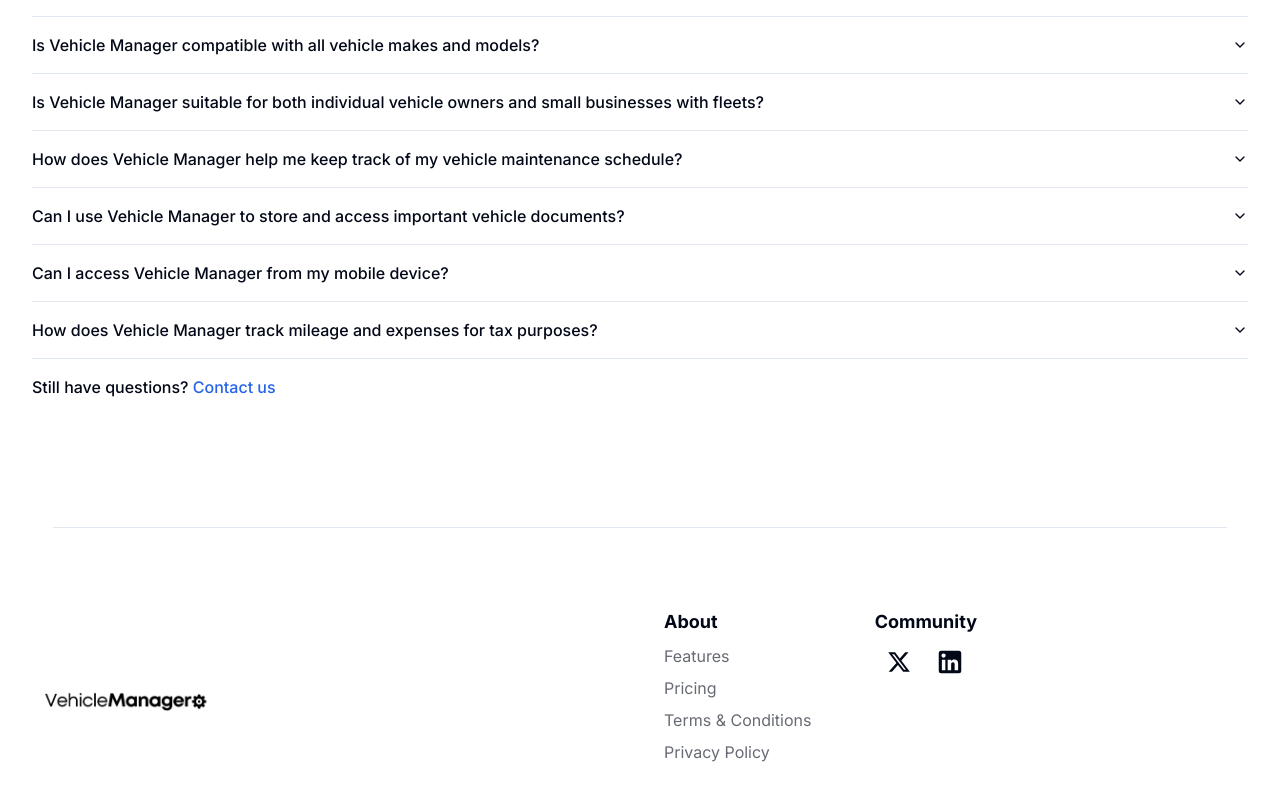
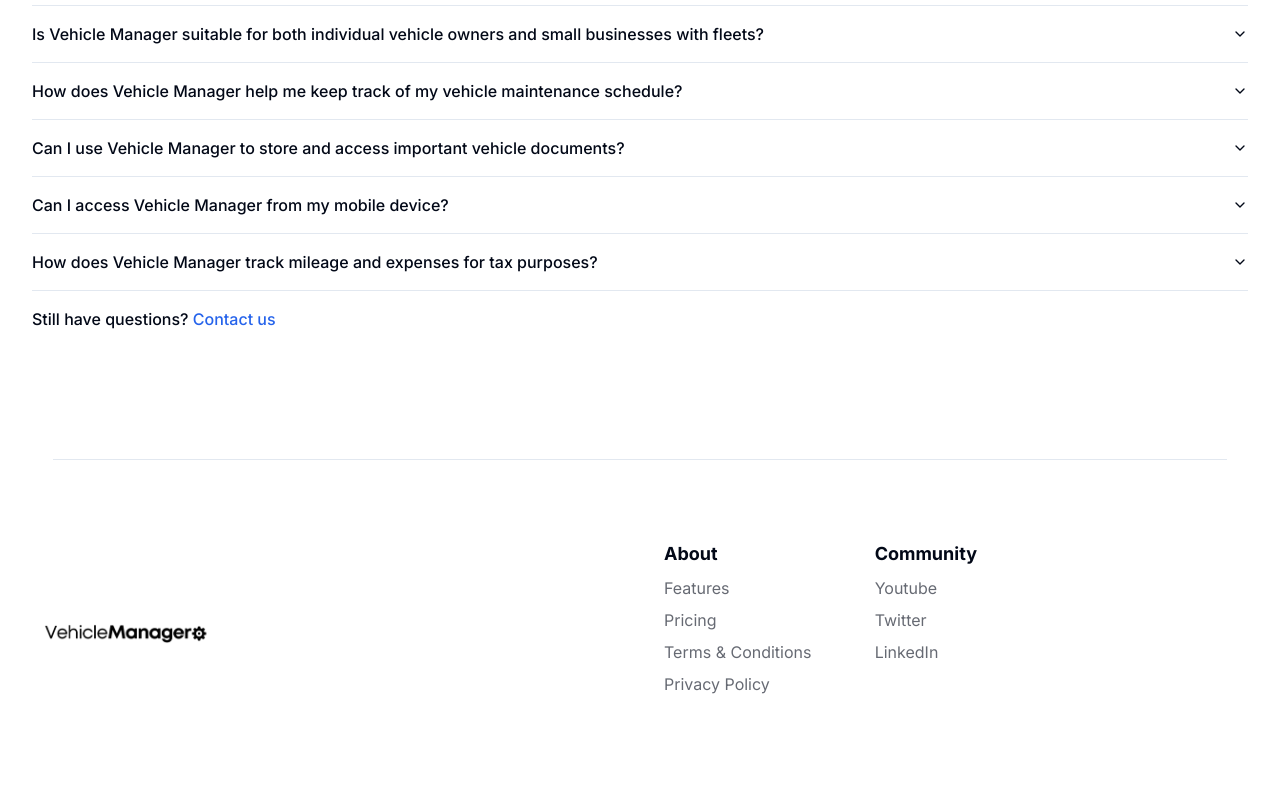
Before and after one commit to BSGWH/vm-frontend, a Next.js app: page / in a window 1280 px wide. Shown: the part 3541-4341 px from the top of the page. Built offline with nearby package versions, Linux system fonts and the light colour scheme.

Commit message:
Revert "added pricing section and icons in the footer"

```diff
--- a/src/app/layout.tsx
+++ b/src/app/layout.tsx
@@ -2,7 +2,6 @@ import type { Metadata } from "next";
 import { Inter } from "next/font/google";
 import "./globals.css";
 import { ThemeProvider } from "@/components/theme-provider";
-import Script from "next/script";
 
 const inter = Inter({ subsets: ["latin"] });
 
@@ -19,7 +18,6 @@ export default function RootLayout({
   return (
     <html lang="en" className="light">
       <body className={inter.className}>
-        <Script async src="https://js.stripe.com/v3/pricing-table.js" />
         <ThemeProvider
           attribute="class"
           defaultTheme="system"
--- a/src/components/core/FAQ.tsx
+++ b/src/components/core/FAQ.tsx
@@ -14,7 +14,7 @@ interface FAQProps {
 const FAQList: FAQProps[] = [
   {
     question: "How do I sign up for Vehicle Manager?",
-    answer: "Signing up is easy. Just click <a href='/signup' class='text-primary border-primary hover:border-b'>sign up</a>, and follow the instructions to create your account and add your first vehicle to get started.",
+    answer: "Signing up is easy. Just click <a href='/signup' class='text-primary transition-all border-primary hover:border-b-2'>sign up</a>, and follow the instructions to create your account and add your first vehicle to get started.",
     value: "item-1",
   },
   {
@@ -101,7 +101,7 @@ export const FAQ = () => {
         Still have questions?{" "}
         <a
           href="#"
-          className="text-primary border-primary hover:border-b-2"
+          className="text-primary transition-all border-primary hover:border-b-2"
         >
           Contact us
         </a>
--- a/src/components/core/Footer.tsx
+++ b/src/components/core/Footer.tsx
@@ -1,38 +1,6 @@
-"use client";
-import { useTheme } from "next-themes";
-import { buttonVariants } from "@/components/ui/button";
-import { Linkedin } from "lucide-react";
-import YouTubeIcon from "@mui/icons-material/YouTube";
-import XIcon from "@mui/icons-material/X";
-import LinkedInIcon from "@mui/icons-material/LinkedIn";
-
-interface CommunityProps {
-  name: string;
-  link: string;
-  icon: JSX.Element;
-}
-
-const communities: CommunityProps[] = [
-  // {
-  //   name: "Youtube icon",
-  //   link: "",
-  //   icon: <YouTubeIcon />,
-  // },
-  {
-    name: "X icon",
-    link: "https://twitter.com/vehicle_manager",
-    icon: <XIcon />,
-  },
-  {
-    name: "Linkedin icon",
-    link: "https://www.linkedin.com/company/vehiclemanager/",
-    icon: <LinkedInIcon style={{ fontSize: 30 }}/>,
-  },
-];
+import { LogoIcon } from "./Icons";
 
 export const Footer = () => {
-  const { theme } = useTheme();
-
   return (
     <footer id="footer">
       <hr className="w-11/12 mx-auto" />
@@ -41,28 +9,25 @@ export const Footer = () => {
         <div className="col-span-full xl:col-span-2">
           <a href="/" className="font-bold text-xl flex">
             <img
-              src={
-                theme === "dark"
-                  ? "/logos/oneRowWhite.png"
-                  : "/logos/oneRowBlack.png"
-              }
+              src={"/logos/oneRowBlack.png"}
               alt="Logo"
               className="w-6/12 object-cover object-top"
             />
           </a>
         </div>
 
-        <div className="flex flex-col gap-2"></div>
+        <div className="flex flex-col gap-2">
+        </div>
           <div className="flex flex-col gap-2">
             <h3 className="font-bold text-lg">About</h3>
             <div>
-            <a href="#features" className="opacity-60 hover:opacity-100">
+              <a href="#" className="opacity-60 hover:opacity-100">
                 Features
               </a>
             </div>
 
             <div>
-            <a href="#pricing" className="opacity-60 hover:opacity-100">
+              <a href="#" className="opacity-60 hover:opacity-100">
                 Pricing
               </a>
             </div>
@@ -82,22 +47,25 @@ export const Footer = () => {
 
           <div className="flex flex-col gap-2">
             <h3 className="font-bold text-lg">Community</h3>
-          <div className="flex">
-            {communities.map(({ name, link, icon }) => (
-              <a
-                href={link}
-                target="_blank"
-                className={buttonVariants({
-                  variant: "ghost",
-                  size: "sm",
-                })}
-              >
-                <span className="sr-only">{name}</span>
-                {icon}
+            <div>
+              <a href="#" className="opacity-60 hover:opacity-100">
+                Youtube
               </a>
-            ))}
+            </div>
+
+            <div>
+              <a href="#" className="opacity-60 hover:opacity-100">
+                Twitter
+              </a>
+            </div>
+
+            <div>
+              <a href="#" className="opacity-60 hover:opacity-100">
+                LinkedIn
+              </a>
             </div>
           </div>
+        {/* </div> */}
       </section>
     </footer>
   );
--- a/src/components/core/Pricing.tsx
+++ b/src/components/core/Pricing.tsx
@@ -1,8 +1,81 @@
+import { Badge } from "@/components/ui/badge";
+import { Button } from "@/components/ui/button";
+import {
+  Card,
+  CardContent,
+  CardDescription,
+  CardFooter,
+  CardHeader,
+  CardTitle,
+} from "@/components/ui/card";
+import { Check } from "lucide-react";
+
+enum PopularPlanType {
+  NO = 0,
+  YES = 1,
+}
+
+interface PricingProps {
+  title: string;
+  popular: PopularPlanType;
+  price: number;
+  description: string;
+  buttonText: string;
+  benefitList: string[];
+}
+
+const pricingList: PricingProps[] = [
+  {
+    title: "Free",
+    popular: 0,
+    price: 0,
+    description:
+      "Lorem ipsum dolor sit, amet ipsum consectetur adipisicing elit.",
+    buttonText: "Get Started",
+    benefitList: [
+      "1 Team member",
+      "2 GB Storage",
+      "Upto 4 pages",
+      "Community support",
+      "lorem ipsum dolor",
+    ],
+  },
+  {
+    title: "Premium",
+    popular: 1,
+    price: 5,
+    description:
+      "Lorem ipsum dolor sit, amet ipsum consectetur adipisicing elit.",
+    buttonText: "Start Free Trial",
+    benefitList: [
+      "4 Team member",
+      "4 GB Storage",
+      "Upto 6 pages",
+      "Priority support",
+      "lorem ipsum dolor",
+    ],
+  },
+  {
+    title: "Enterprise",
+    popular: 0,
+    price: 40,
+    description:
+      "Lorem ipsum dolor sit, amet ipsum consectetur adipisicing elit.",
+    buttonText: "Contact US",
+    benefitList: [
+      "10 Team member",
+      "8 GB Storage",
+      "Upto 10 pages",
+      "Priority support",
+      "lorem ipsum dolor",
+    ],
+  },
+];
 
 export const Pricing = () => {
   return (
     <section id="pricing" className="container py-24 sm:py-32">
-      <h2 className="text-3xl md:text-4xl font-bold text-center">
+      {/* <h2 className="text-3xl md:text-4xl font-bold text-center">
         Get
         <span className="bg-gradient-to-b from-primary/60 to-primary text-transparent bg-clip-text">
           {" "}
@@ -14,7 +87,61 @@ export const Pricing = () => {
         Lorem ipsum dolor sit amet consectetur adipisicing elit. Alias
         reiciendis.
       </h3>
+      <div className="grid md:grid-cols-2 lg:grid-cols-3 gap-8">
+        {pricingList.map((pricing: PricingProps) => (
+          <Card
+            key={pricing.title}
+            className={
+              pricing.popular === PopularPlanType.YES
+                ? "drop-shadow-xl shadow-black/10 dark:shadow-white/10"
+                : ""
+            }
+          >
+            <CardHeader>
+              <CardTitle className="flex item-center justify-between">
+                {pricing.title}
+                {pricing.popular === PopularPlanType.YES ? (
+                  <Badge
+                    variant="secondary"
+                    className="text-sm text-primary"
+                  >
+                    Most popular
+                  </Badge>
+                ) : null}
+              </CardTitle>
+              <div>
+                <span className="text-3xl font-bold">${pricing.price}</span>
+                <span className="text-muted-foreground"> /month</span>
+              </div>
+
+              <CardDescription>{pricing.description}</CardDescription>
+            </CardHeader>
+
+            <CardContent>
+              <Button className="w-full">{pricing.buttonText}</Button>
+            </CardContent>
+
+            <hr className="w-4/5 m-auto mb-4" />
+
+            <CardFooter className="flex">
+              <div className="space-y-4">
+                {pricing.benefitList.map((benefit: string) => (
+                  <span
+                    key={benefit}
+                    className="flex"
+                  >
+                    <Check className="text-green-500" />{" "}
+                    <h3 className="ml-2">{benefit}</h3>
+                  </span>
+                ))}
+              </div>
+            </CardFooter>
+          </Card>
+        ))}
+      </div> */}
+			Pricing
       <div style={{ width: "100%" }}>
+				this is the table
         <stripe-pricing-table
           pricing-table-id={process.env.STRIPE_PRICING_TABLE_ID}
           publishable-key={process.env.STRIPE_PUBLISHABLE_KEY}
```
Also changed, not shown: 2 other files (tests, documents, lock files or other folders). Lines whose indentation alone changed are shown as unchanged.
